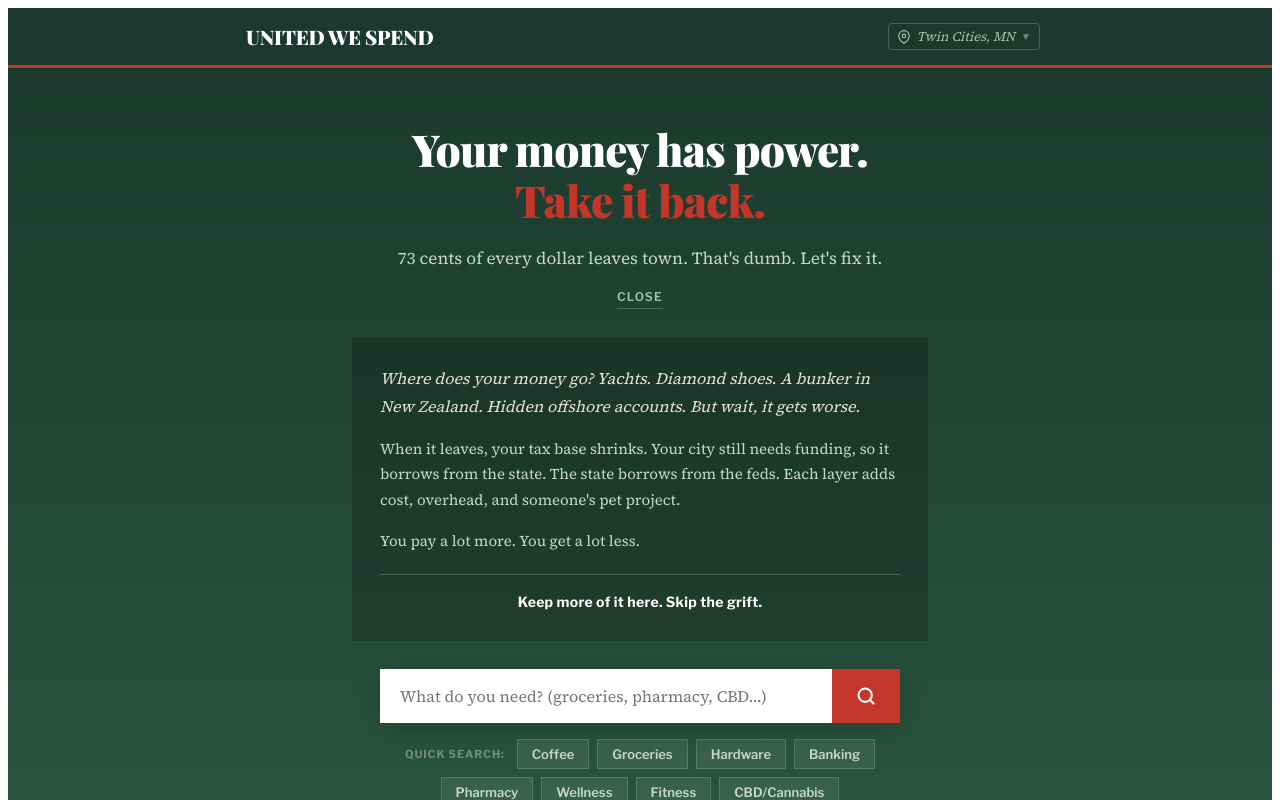
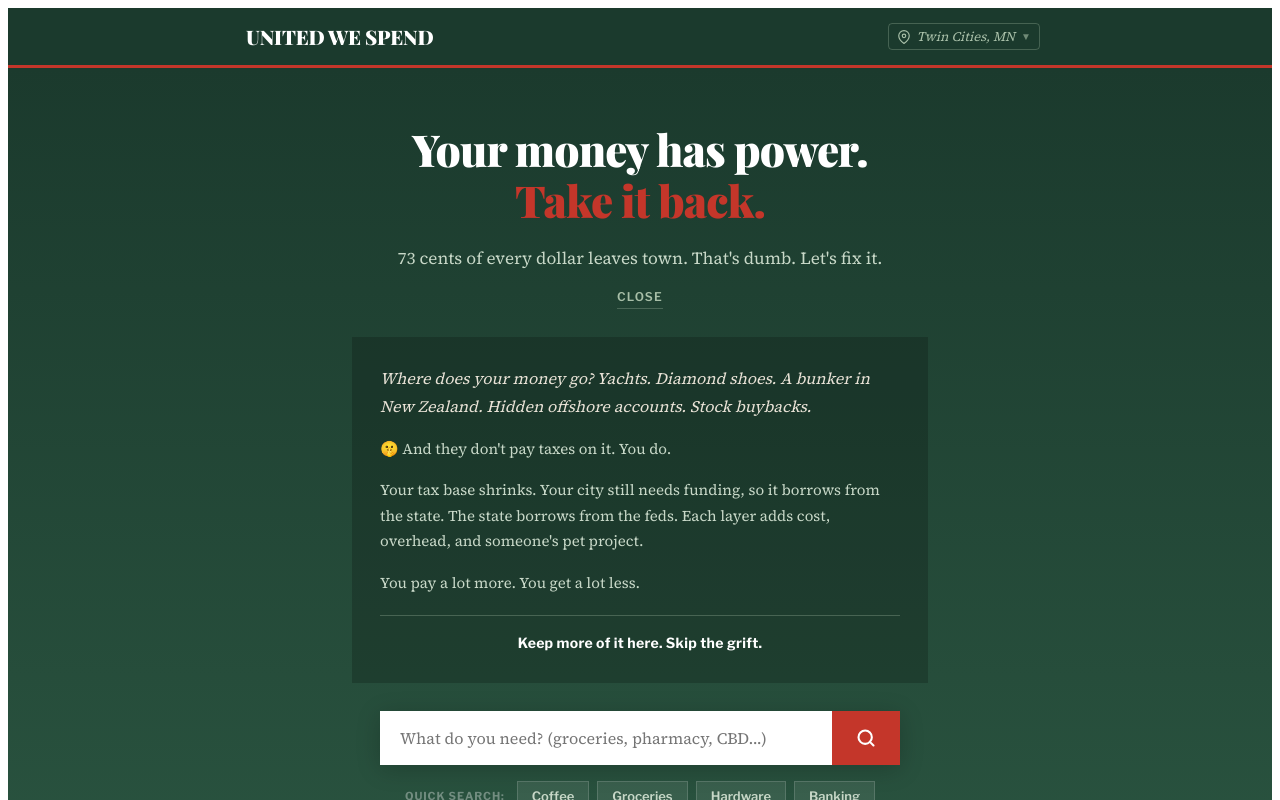
Before and after one commit to brygp954/unitedwespend, a React (Vite) app: page / in a window 1280 px wide. Both pictures are taken after a click on the button "👀 WAIT, WHERE DOES MY MONEY GO?". Shown: the top 800 px of the page. Built offline with nearby package versions, Linux system fonts and the light colour scheme.

Commit message:
Updated manifesto

```diff
--- a/src/App.jsx
+++ b/src/App.jsx
@@ -755,7 +755,7 @@ function FAQAccordion({ onRequestBusiness }) {
   const faqs = [
     { q: "How does this work?", a: "Search for what you need. See options ranked by how much your dollar does for your community. Tap \"I'm Shopping Here\" to commit and share." },
     { q: "Does this actually do anything?", a: "Yes. Every dollar you shift stays local instead of leaving. Do it enough, the numbers change." },
-    { q: "Is this woke? It seems woke.", a: "🙄 No. It's economics. It's about shifting our spending and creating a healthy balance so some of the money we earn and spend stays in our community." },
+    { q: "Is this political?", a: "No. It's economics. This isn't about who you vote for, it's about where your money goes. And you get to decide that right here and right now." },
     { q: "What's the catch?", a: "No catch. 73 cents of every dollar is a problem worth solving. We can't change that but you can. And you and your community will benefit from it." },
     { q: "What if I can't find what I need?", a: "request" },
   ];
@@ -1261,10 +1261,13 @@ export default function UnitedWeSpend() {
             }}>
               <style>{`@keyframes fadeUp { from { opacity: 0; transform: translateY(8px); } to { opacity: 1; transform: translateY(0); } }`}</style>
               <p style={{ fontFamily: "'Source Serif 4', Georgia, serif", fontSize: "16px", color: "#E8E2D6", lineHeight: 1.7, margin: "0 0 16px 0", fontStyle: "italic" }}>
-                Where does your money go? Yachts. Diamond shoes. A bunker in New Zealand. Hidden offshore accounts. But wait, it gets worse.
+                Where does your money go? Yachts. Diamond shoes. A bunker in New Zealand. Hidden offshore accounts. Stock buybacks.
               </p>
               <p style={{ fontFamily: "'Source Serif 4', Georgia, serif", fontSize: "15px", color: "#C8D8C8", lineHeight: 1.7, margin: "0 0 16px 0" }}>
-                When it leaves, your tax base shrinks. Your city still needs funding, so it borrows from the state. The state borrows from the feds. Each layer adds cost, overhead, and someone's pet project.
+                🤫 And they don't pay taxes on it. You do.
+              </p>
+              <p style={{ fontFamily: "'Source Serif 4', Georgia, serif", fontSize: "15px", color: "#C8D8C8", lineHeight: 1.7, margin: "0 0 16px 0" }}>
+                Your tax base shrinks. Your city still needs funding, so it borrows from the state. The state borrows from the feds. Each layer adds cost, overhead, and someone's pet project.
               </p>
               <p style={{ fontFamily: "'Source Serif 4', Georgia, serif", fontSize: "15px", color: "#C8D8C8", lineHeight: 1.7, margin: "0 0 20px 0" }}>
                 You pay a lot more. You get a lot less.
```
